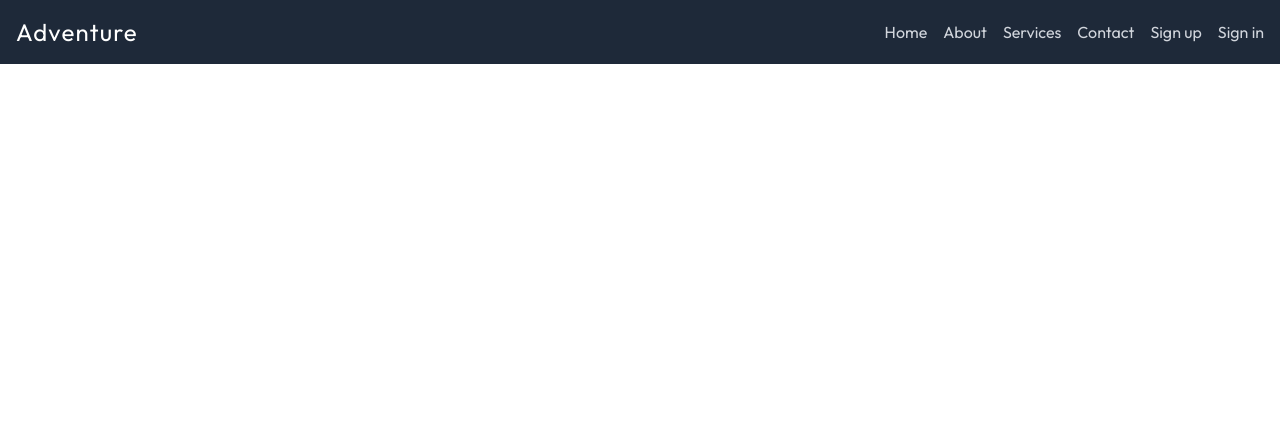
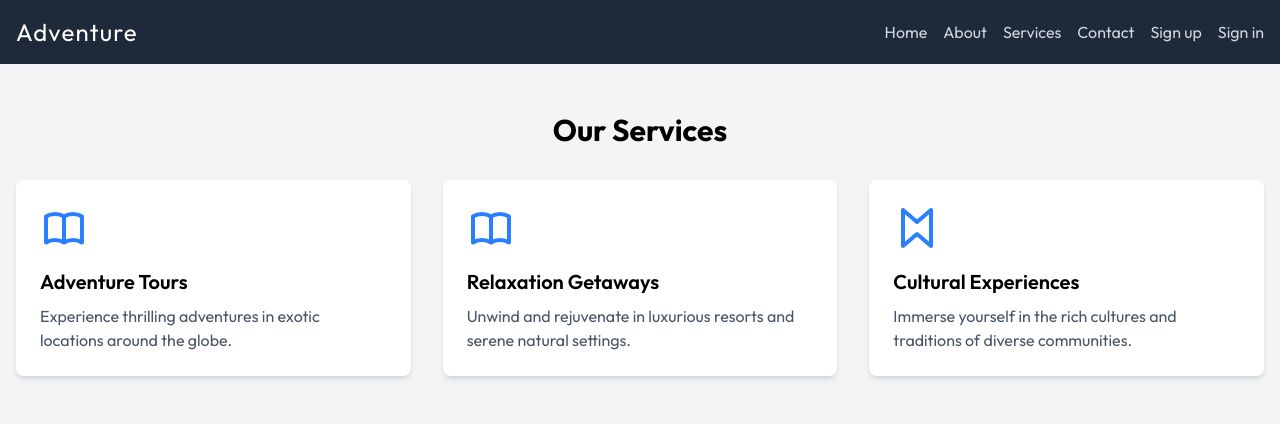
Before and after one commit to Ritam87778/react-travel, a React (Vite) app: page / in a window 1280 px wide. Shown: the top 424 px of the page. Built offline with nearby package versions, Linux system fonts and the light colour scheme.

Commit message:
services

```diff
--- a/src/App.jsx
+++ b/src/App.jsx
@@ -3,11 +3,13 @@ import reactLogo from "./assets/react.svg";
 import viteLogo from "/vite.svg";
 import "./App.css";
 import Navbar from "../src/components/Navbar.jsx";
+import ServiceSection from "./components/Services.jsx";
 
 function App() {
   return (
     <>
       <Navbar />
+      <ServiceSection/>
     </>
   );
 }
```
Also changed, not shown: 1 other file (tests, documents, lock files or other folders).
